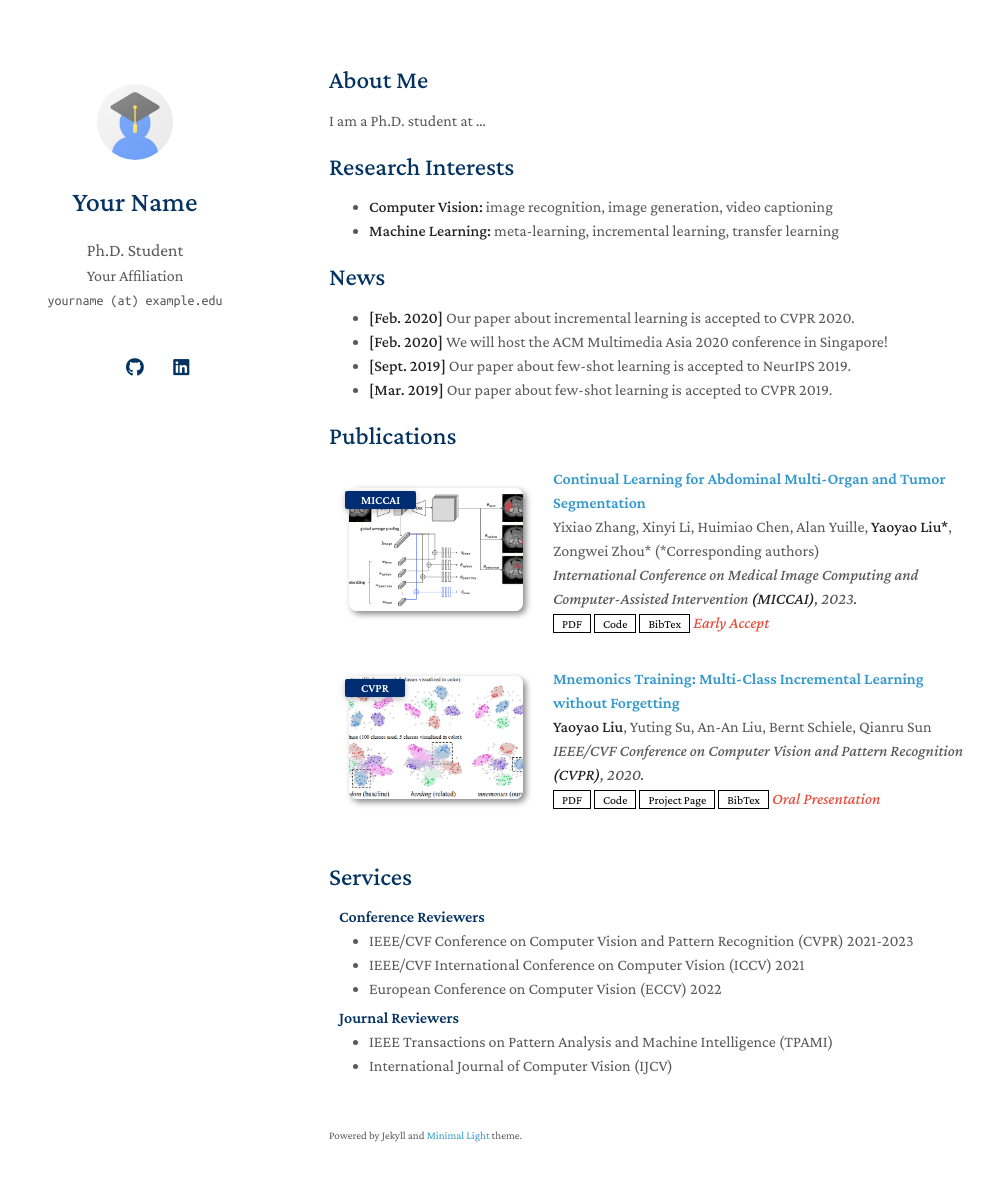
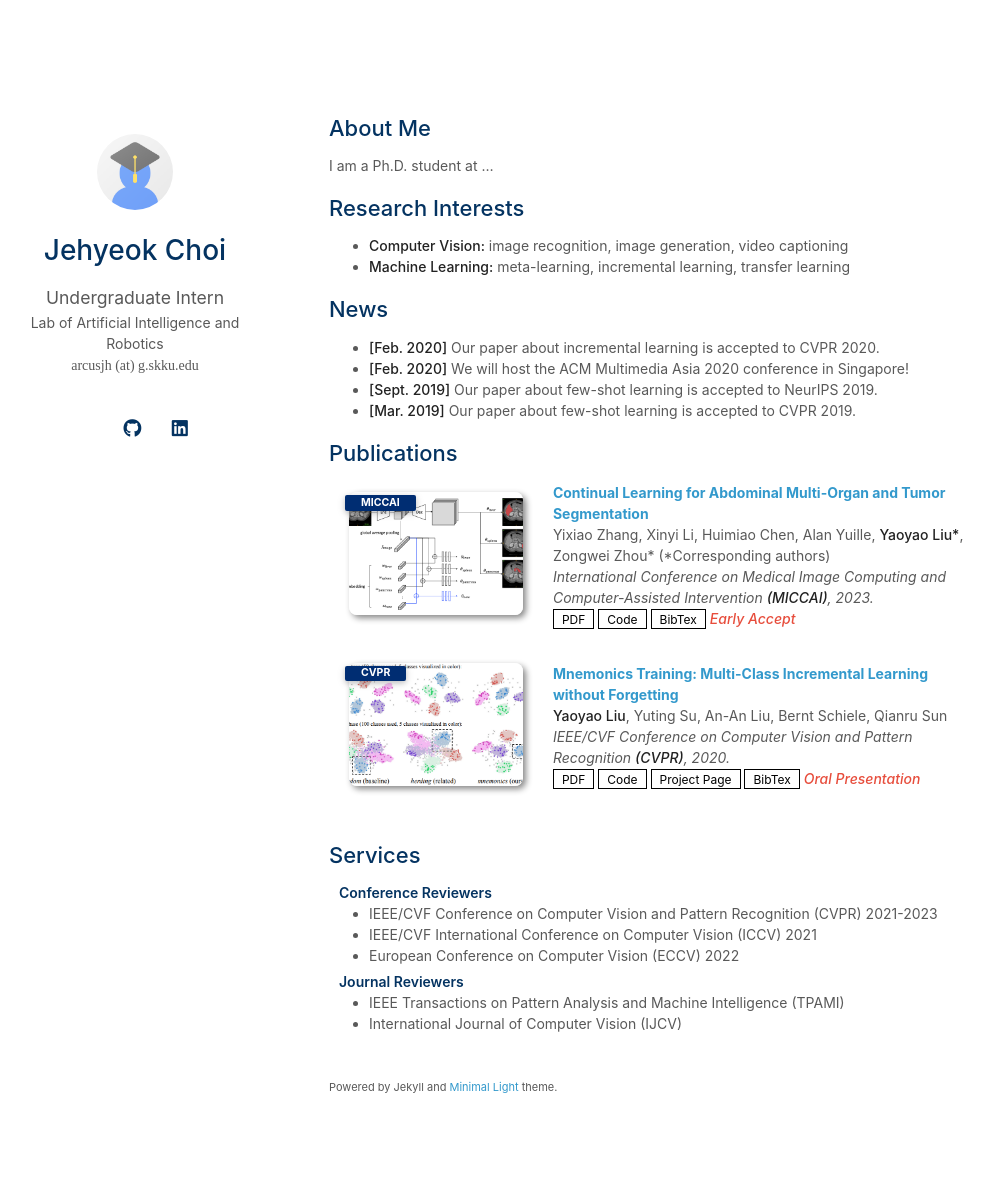
Before and after one commit to jhchoi0211/jhchoi0211.github.io, a Jekyll site: the page built from index.md, in a window 1280 px wide and 1216 px high. Shown: the top 1181 px of the window, without its empty margins (141-1135 px from the left). Built offline with Jekyll 4.4.1, drawn with Linux system fonts in a browser that asks for light colours; a style sheet for code colours, icons or effects is not loaded; our own code applies the rules of GitHub Pages for plain Markdown files.

Commit message:
Update _config.yml

```diff
--- a/_config.yml
+++ b/_config.yml
@@ -1,22 +1,22 @@
 # Basic Information
-title: Your Name
-position: Ph.D. Student
-affiliation: Your Affiliation
-email: yourname (at) example.edu
+title: Jehyeok Choi
+position: Undergraduate Intern
+affiliation: Lab of Artificial Intelligence and Robotics
+email: arcusjh (at) g.skku.edu
 
 # Search Engine Optimization (SEO)
 # The following information is used to improve the website traffic from search engines, e.g., Google.
-keywords: minimal light
-description: The Minimal Light is a simple and elegant jekyll theme for academic personal homepage.
-canonical: https://minimal-light-theme.yliu.me/
+keywords: Jehyeok Choi, Robotics, Reinforcement Learning, Legged Locomotion, Artificial Intelligence, SKKU, LAIR
+description: Personal academic website of Jehyeok Choi, an undergraduate intern at the Lab of Artificial Intelligence and Robotics, with research interests in robotics, reinforcement learning, and legged locomotion.
+canonical: https://jhchoi0211.github.io/
 
 # Links
 # If you don't need one of them, you may delete the corresponding line.
-google_scholar: https://scholar.google.com/
-cv_link: assets/files/curriculum_vitae.pdf
-github_link: https://github.com/
-linkedin: https://www.linkedin.com/
-twitter: https://twitter.com/
+# google_scholar: https://scholar.google.com/
+cv_link: assets/files/cv.pdf
+github_link: https://github.com/jhchoi0211
+linkedin: https://www.linkedin.com/in/jehyeokchoi/
+# twitter: https://twitter.com/
 
 # Images (e.g., your profile picture and your website's favicon)
 # "favicon" and "favicon_dark" are used for the light and dark modes, respectively.
@@ -34,11 +34,11 @@ auto_dark_mode: true
 
 # Font
 # You can use this option to choose between Serif or Sans Serif fonts.
-font: "Serif" # or "Sans Serif"
+font: "Sans Serif" #or "Serif"
 
 # Google Analytics ID
 # Please remove this if you don't use Google Analytics
-google_analytics: UA-111540567-4
+# google_analytics: UA-111540567-4
 
 # Use this project as a remote theme for GitHub Pages
 # See the guide here: https://docs.github.com/en/pages/setting-up-a-github-pages-site-with-jekyll/adding-a-theme-to-your-github-pages-site-using-jekyll
```
